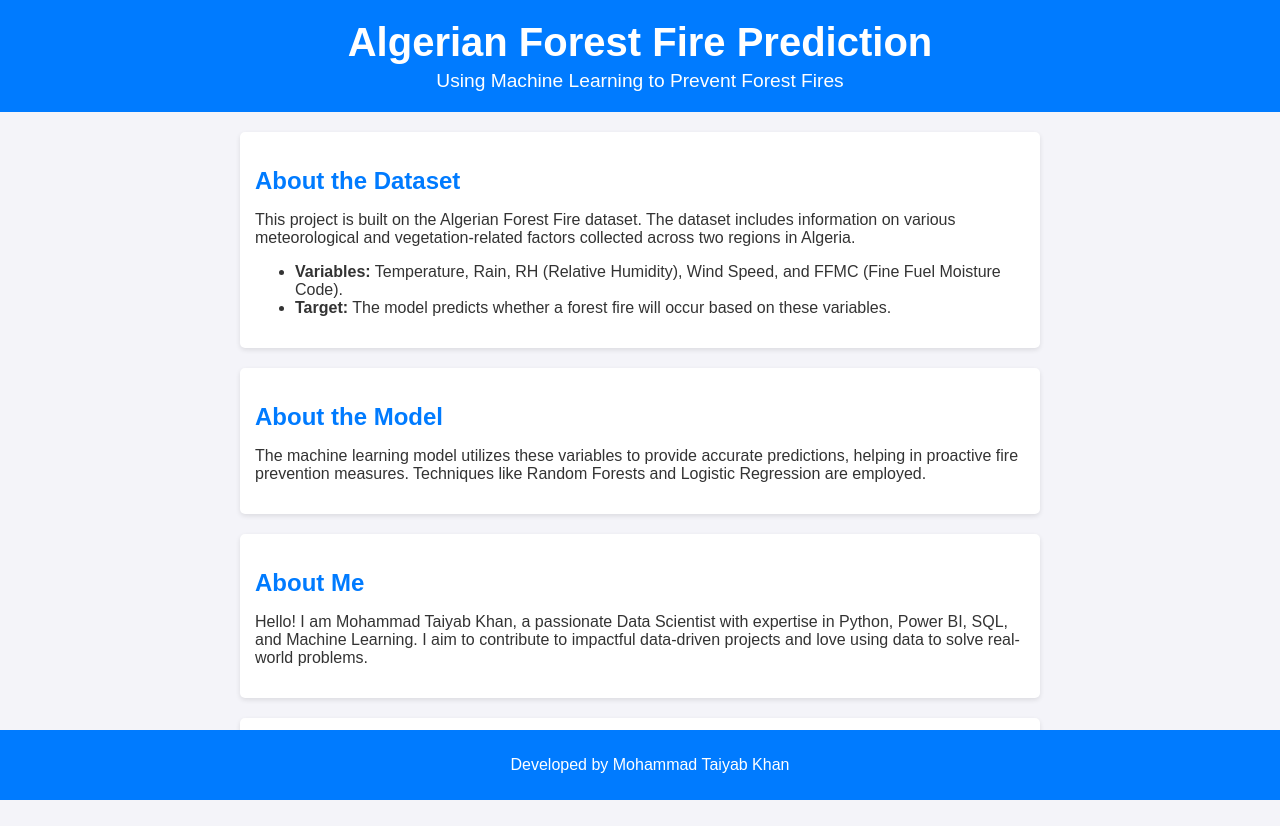
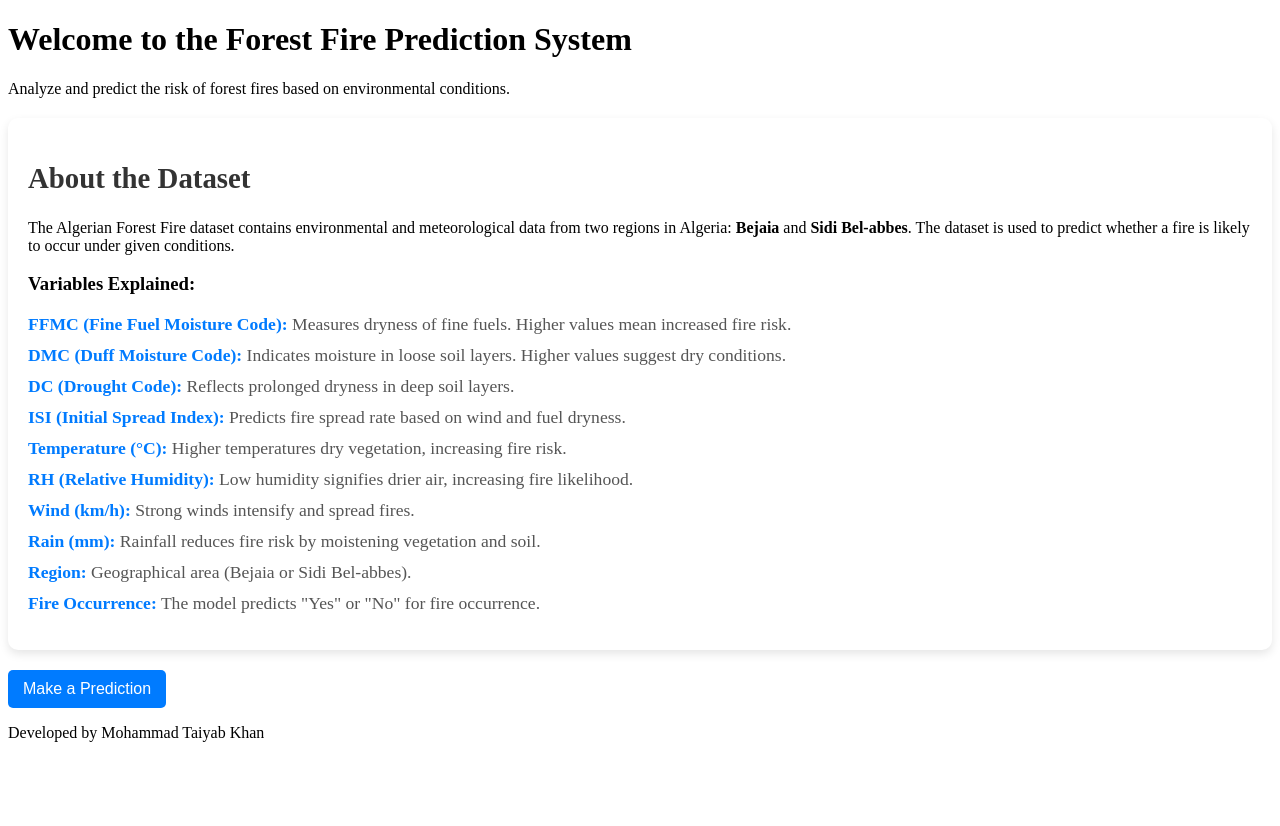
Before and after one commit to data-professional-taiyabkhan/algerian_fire_forest_ML, a Flask app: page / in a window 1280 px wide. After the commit the page ends 742 px from the top, so only its background shows below. Run offline with Flask 3, Linux system fonts and the light colour scheme; parts of the project's set-up code (start-up, migrations or seed data) failed here and were passed over.

Commit message:
variables explained

```diff
--- /dev/null
+++ b/static/styles.css
@@ -0,0 +1,43 @@
+/* About Dataset Section */
+#about-dataset {
+    margin: 20px auto;
+    padding: 20px;
+    background: white;
+    border-radius: 10px;
+    box-shadow: 0 4px 10px rgba(0, 0, 0, 0.1);
+}
+
+#about-dataset h2 {
+    font-size: 1.8rem;
+    color: #333;
+}
+
+#about-dataset ul {
+    list-style-type: none;
+    padding: 0;
+}
+
+#about-dataset li {
+    margin: 10px 0;
+    font-size: 1.1rem;
+    color: #555;
+}
+
+#about-dataset li strong {
+    color: #007BFF;
+}
+
+/* Navigation Button */
+button {
+    background-color: #007BFF;
+    color: white;
+    border: none;
+    padding: 10px 15px;
+    font-size: 1rem;
+    border-radius: 5px;
+    cursor: pointer;
+}
+
+button:hover {
+    background-color: #0056b3;
+}
--- a/templates/index.html
+++ b/templates/index.html
@@ -3,44 +3,37 @@
 <head>
     <meta charset="UTF-8">
     <meta name="viewport" content="width=device-width, initial-scale=1.0">
-    <title>Algerian Forest Fire Prediction</title>
-    <link rel="stylesheet" href="static/styles.css">
+    <title>Forest Fire Prediction - Home</title>
+    <link rel="stylesheet" href="{{ url_for('static', filename='styles.css') }}">
 </head>
 <body>
     <header>
-        <h1>Algerian Forest Fire Prediction</h1>
-        <p>Using Machine Learning to Prevent Forest Fires</p>
+        <h1>Welcome to the Forest Fire Prediction System</h1>
+        <p>Analyze and predict the risk of forest fires based on environmental conditions.</p>
     </header>
 
     <main>
         <section id="about-dataset">
             <h2>About the Dataset</h2>
-            <p>
-                This project is built on the Algerian Forest Fire dataset. The dataset includes information on various meteorological and vegetation-related factors collected across two regions in Algeria.
-            </p>
+            <p>The Algerian Forest Fire dataset contains environmental and meteorological data from two regions in Algeria: <strong>Bejaia</strong> and <strong>Sidi Bel-abbes</strong>. The dataset is used to predict whether a fire is likely to occur under given conditions.</p>
+
+            <h3>Variables Explained:</h3>
             <ul>
-                <li><strong>Variables:</strong> Temperature, Rain, RH (Relative Humidity), Wind Speed, and FFMC (Fine Fuel Moisture Code).</li>
-                <li><strong>Target:</strong> The model predicts whether a forest fire will occur based on these variables.</li>
+                <li><strong>FFMC (Fine Fuel Moisture Code):</strong> Measures dryness of fine fuels. Higher values mean increased fire risk.</li>
+                <li><strong>DMC (Duff Moisture Code):</strong> Indicates moisture in loose soil layers. Higher values suggest dry conditions.</li>
+                <li><strong>DC (Drought Code):</strong> Reflects prolonged dryness in deep soil layers.</li>
+                <li><strong>ISI (Initial Spread Index):</strong> Predicts fire spread rate based on wind and fuel dryness.</li>
+                <li><strong>Temperature (°C):</strong> Higher temperatures dry vegetation, increasing fire risk.</li>
+                <li><strong>RH (Relative Humidity):</strong> Low humidity signifies drier air, increasing fire likelihood.</li>
+                <li><strong>Wind (km/h):</strong> Strong winds intensify and spread fires.</li>
+                <li><strong>Rain (mm):</strong> Rainfall reduces fire risk by moistening vegetation and soil.</li>
+                <li><strong>Region:</strong> Geographical area (Bejaia or Sidi Bel-abbes).</li>
+                <li><strong>Fire Occurrence:</strong> The model predicts "Yes" or "No" for fire occurrence.</li>
             </ul>
         </section>
 
-        <section id="about-model">
-            <h2>About the Model</h2>
-            <p>
-                The machine learning model utilizes these variables to provide accurate predictions, helping in proactive fire prevention measures. Techniques like Random Forests and Logistic Regression are employed.
-            </p>
-        </section>
-
-        <section id="about-me">
-            <h2>About Me</h2>
-            <p>
-                Hello! I am Mohammad Taiyab Khan, a passionate Data Scientist with expertise in Python, Power BI, SQL, and Machine Learning.
-                I aim to contribute to impactful data-driven projects and love using data to solve real-world problems.
-            </p>
-        </section>
-
         <section id="navigation">
-            <button onclick="location.href='/predictdata'">Explore Predictions</button>
+            <button onclick="location.href='/predictdata'">Make a Prediction</button>
         </section>
     </main>
 
--- a/templates/static/styles.css
+++ /dev/null
@@ -1,74 +0,0 @@
-/* General Styles */
-body {
-    font-family: Arial, sans-serif;
-    margin: 0;
-    padding: 0;
-    background-color: #f4f4f9;
-    color: #333;
-}
-
-/* Header */
-header {
-    text-align: center;
-    padding: 20px;
-    background-color: #007BFF;
-    color: white;
-}
-
-header h1 {
-    margin: 0;
-    font-size: 2.5rem;
-}
-
-header p {
-    margin: 5px 0 0;
-    font-size: 1.2rem;
-}
-
-/* Main Content */
-main {
-    padding: 20px;
-    max-width: 800px;
-    margin: auto;
-}
-
-section {
-    margin-bottom: 20px;
-    background: white;
-    padding: 15px;
-    border-radius: 5px;
-    box-shadow: 0 2px 5px rgba(0, 0, 0, 0.1);
-}
-
-section h2 {
-    color: #007BFF;
-    margin-bottom: 10px;
-}
-
-/* Button */
-button {
-    display: block;
-    width: 100%;
-    padding: 10px;
-    font-size: 1rem;
-    color: white;
-    background-color: #007BFF;
-    border: none;
-    border-radius: 5px;
-    cursor: pointer;
-}
-
-button:hover {
-    background-color: #0056b3;
-}
-
-/* Footer */
-footer {
-    text-align: center;
-    padding: 10px;
-    background-color: #007BFF;
-    color: white;
-    position: fixed;
-    bottom: 0;
-    width: 100%;
-}
```
